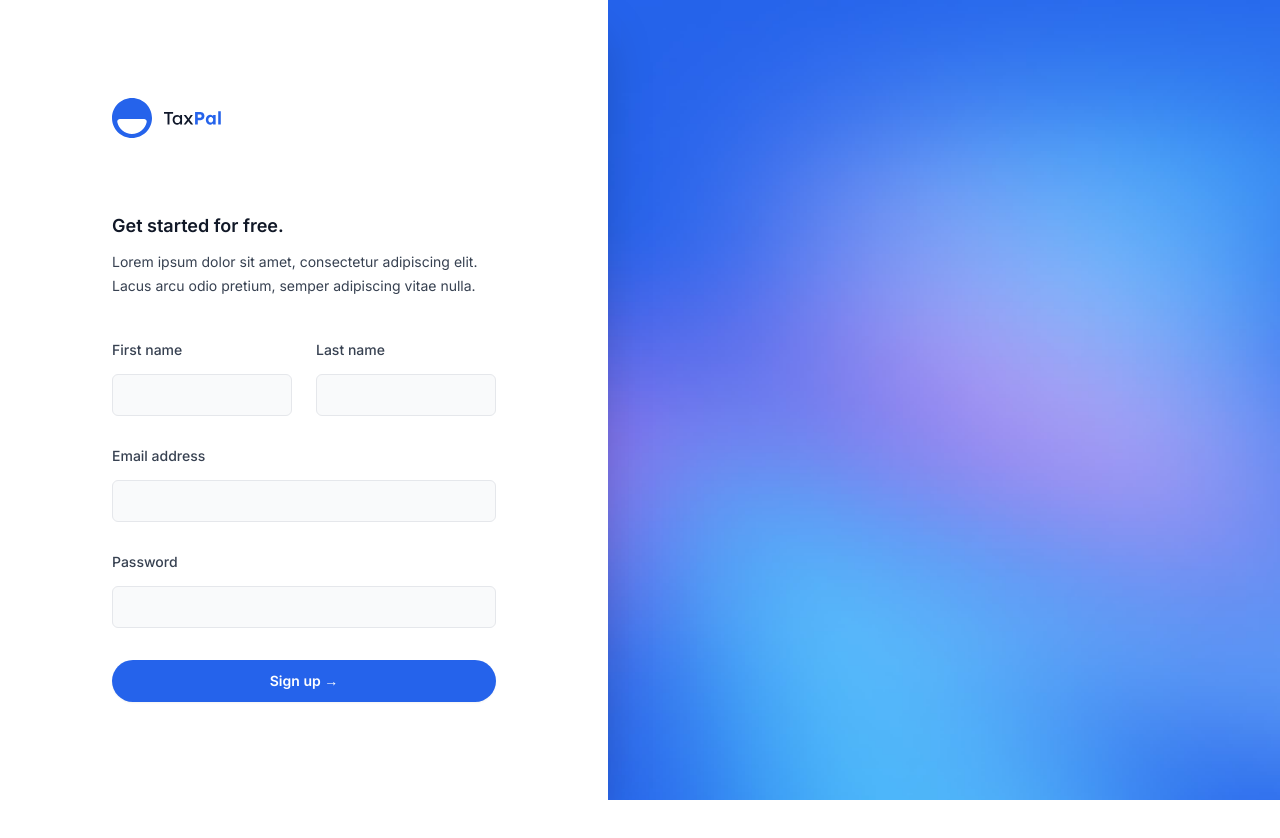
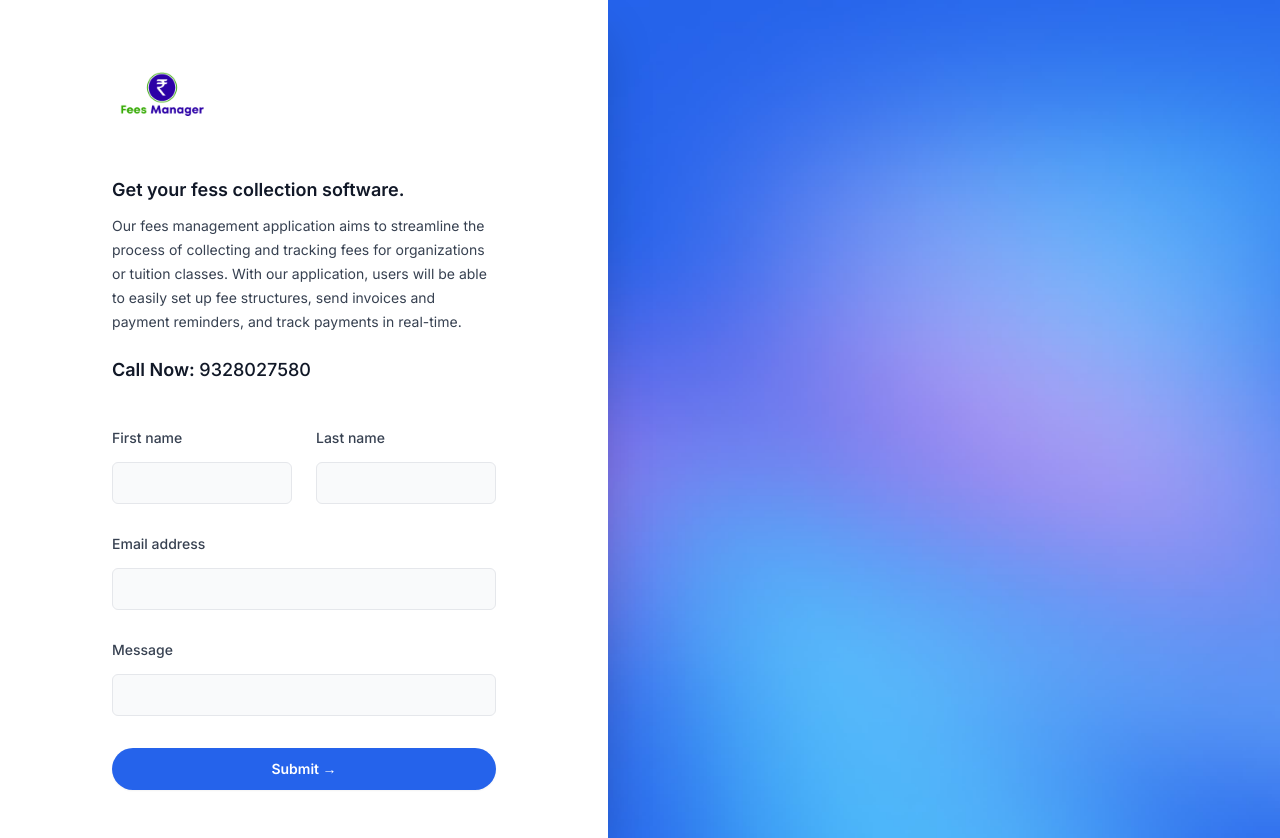
Before and after one commit to prajapatideepak/FeesManager, a Next.js app: page /register in a window 1280 px wide. Before the commit the page ends 800 px from the top, so only its background shows below. Built offline with nearby package versions, Linux system fonts and the light colour scheme.

Commit message:
something :tada: extra new

```diff
--- a/package.json
+++ b/package.json
@@ -10,10 +10,13 @@
   },
   "browserslist": "defaults, not ie <= 11",
   "dependencies": {
+    "@emailjs/browser": "^3.9.1",
     "@headlessui/react": "^1.6.5",
     "@tailwindcss/forms": "^0.5.2",
     "autoprefixer": "^10.4.7",
     "clsx": "^1.1.1",
+    "emailjs": "^4.0.1",
+    "emailjs-com": "^3.2.0",
     "focus-visible": "^5.2.0",
     "next": "12.1.6",
     "postcss-focus-visible": "^6.0.4",
--- a/src/pages/register.jsx
+++ b/src/pages/register.jsx
@@ -1,34 +1,60 @@
+import React, { useRef } from 'react';
+import emailjs from 'emailjs-com';
 import Head from 'next/head'
 import Link from 'next/link'
-
 import { AuthLayout } from '@/components/AuthLayout'
 import { Input } from '@/components/Input'
 import { Logo } from '@/components/Logo'
+import Image from "next/image";
+import myLogo from "../../public/images/FeesManagerLogo.png"
+
 
 export default function Login() {
+
+  const form = useRef();
+
+  const Sendmail = (e) => {
+    e.preventDefault();
+    emailjs.sendForm("service_w6skjso","template_468riwt",form.current,"dYZGJ37pa39lKSSRf")
+        .then(res => {
+            console.log(res, "res")
+            document.getElementById('first_name').value = ' '
+            document.getElementById('last_name').value = ' '
+            document.getElementById('email').value = ' '
+            document.getElementById('message').value = ' '
+        }).catch(err => {
+            console.log("error", err)
+        })
+}
+
   return (
     <>
       <Head>
-        <title>Sign Up - TaxPal</title>
+        <title>Fees Manager - Accounting made simple for Tuition classes</title>
       </Head>
       <AuthLayout>
         <div className="flex flex-col items-start justify-start">
           <Link href="/">
             <a>
-              <Logo className="mb-2 h-10 w-auto" />
+              {/* <Logo className="mb-2 h-10 w-auto" /> */}
+              <Image src={myLogo} alt="fess manager logo" width="100%" height="100%"/>
             </a>
           </Link>
-          <h2 className="mt-16 text-lg font-semibold text-gray-900">
-            Get started for free.
+          <h2 className="mt-5 text-lg font-semibold text-gray-900">
+            Get your fess collection software.
           </h2>
           <p className="mt-2 text-sm text-gray-700">
-            Lorem ipsum dolor sit amet, consectetur adipiscing elit. Lacus arcu
-            odio pretium, semper adipiscing vitae nulla.
+          Our fees management application aims to streamline the process of collecting and tracking fees for organizations or tuition classes. With our application, users will be able to easily set up fee structures, send invoices and payment reminders, and track payments in real-time.
           </p>
+
+          <h2 className="mt-5 text-lg font-semibold text-gray-900">
+            Call Now: <span className='font-medium'>9328027580</span>
+          </h2>
+
         </div>
         <div className="mt-10">
           <div className="mt-6">
-            <form action="#" method="" className="space-y-7">
+            <form action="#" method="" className="space-y-7"  ref={form} onSubmit={Sendmail}>
               <div className="flex flex-col space-y-7 sm:flex-row sm:space-y-0 sm:space-x-6">
                 <Input
                   label="First name"
@@ -56,19 +82,19 @@ export default function Login() {
                 required
               />
               <Input
-                label="Password"
-                id="password"
-                name="password"
-                type="password"
-                autoComplete="new-password"
+                label="Message"
+                id="message"
+                name="message"
+                type="message"
                 required
               />
               <div className="pt-1">
                 <button
                   type="submit"
+                  value="Send"
                   className="w-full rounded-full border border-transparent bg-blue-600 py-2 px-4 text-sm font-semibold text-white shadow-sm hover:bg-blue-500 focus:outline-none focus:ring-2 focus:ring-blue-500 focus:ring-offset-2"
                 >
-                  Sign up <span aria-hidden="true">&rarr;</span>
+                  Submit <span aria-hidden="true">&rarr;</span>
                 </button>
               </div>
             </form>
```
Also changed, not shown: src/images/1.png (added), 1 other file (tests, documents, lock files or other folders).
